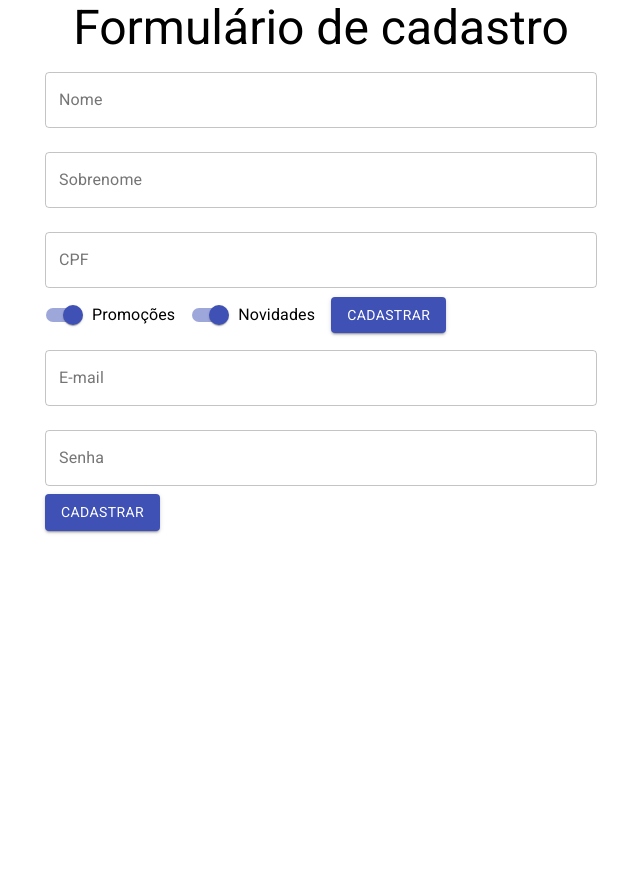
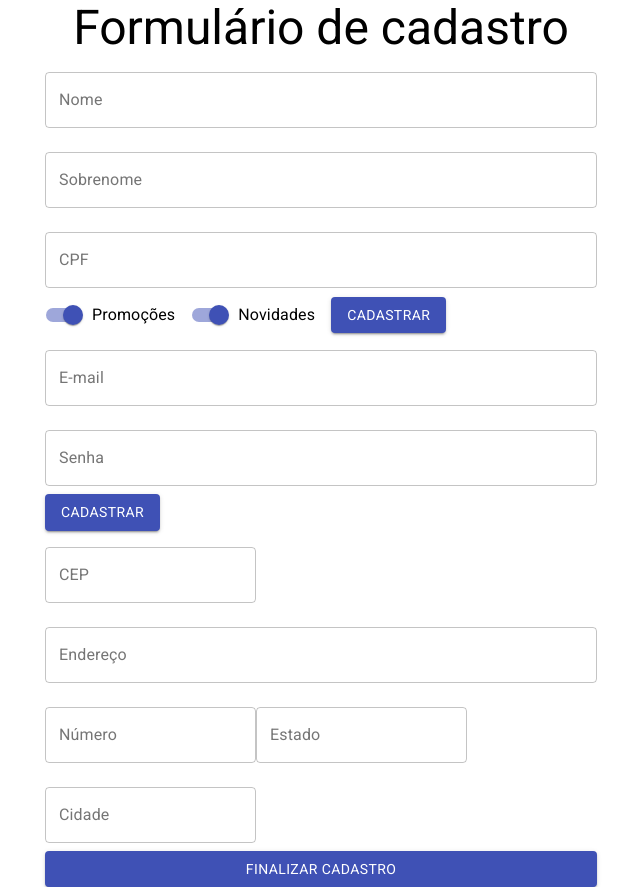
Before and after one commit to aliceribeiro/formulario-cadastro, a React (Create React App) app: page / in a window 1280 px wide. Shown: the whole page, without its empty margins (319-959 px from the left). Before the commit the page ends 800 px from the top, so only its background shows below. Built offline with nearby package versions, Linux system fonts and the light colour scheme.

Commit message:
feat: :sparkles: cria componente de formulário de dados da entrega

```diff
--- /dev/null
+++ b/src/components/FormularioCadastro/DadosEntrega.jsx
@@ -0,0 +1,49 @@
+import { Button, TextField } from "@material-ui/core";
+
+function DadosEntrega() {
+  return (
+    <form>
+      <TextField
+        id="cep"
+        label="CEP"
+        type="number"
+        variant="outlined"
+        margin="normal"
+      />
+      <TextField
+        id="endereco"
+        label="Endereço"
+        type="text"
+        variant="outlined"
+        margin="normal"
+        fullWidth
+      />
+      <TextField
+        id="numero"
+        label="Número"
+        type="number"
+        variant="outlined"
+        margin="normal"
+      />
+      <TextField
+        id="estado"
+        label="Estado"
+        type="text"
+        variant="outlined"
+        margin="normal"
+      />
+      <TextField
+        id="cidade"
+        label="Cidade"
+        type="text"
+        variant="outlined"
+        margin="normal"
+      />
+      <Button type="submit" variant="contained" color="primary" fullWidth>
+        Finalizar cadastro
+      </Button>
+    </form>
+  );
+}
+
+export default DadosEntrega;
--- a/src/components/FormularioCadastro/FormularioCadastro.jsx
+++ b/src/components/FormularioCadastro/FormularioCadastro.jsx
@@ -1,3 +1,4 @@
+import DadosEntrega from "./DadosEntrega";
 import DadosPessoais from "./DadosPessoais";
 import DadosUsuario from "./DadosUsuario";
 
@@ -6,6 +7,7 @@
     <>
       <DadosPessoais aoEnviar={aoEnviar} validarCPF={validarCPF} />
       <DadosUsuario />
+      <DadosEntrega />
     </>
   );
 }
```
